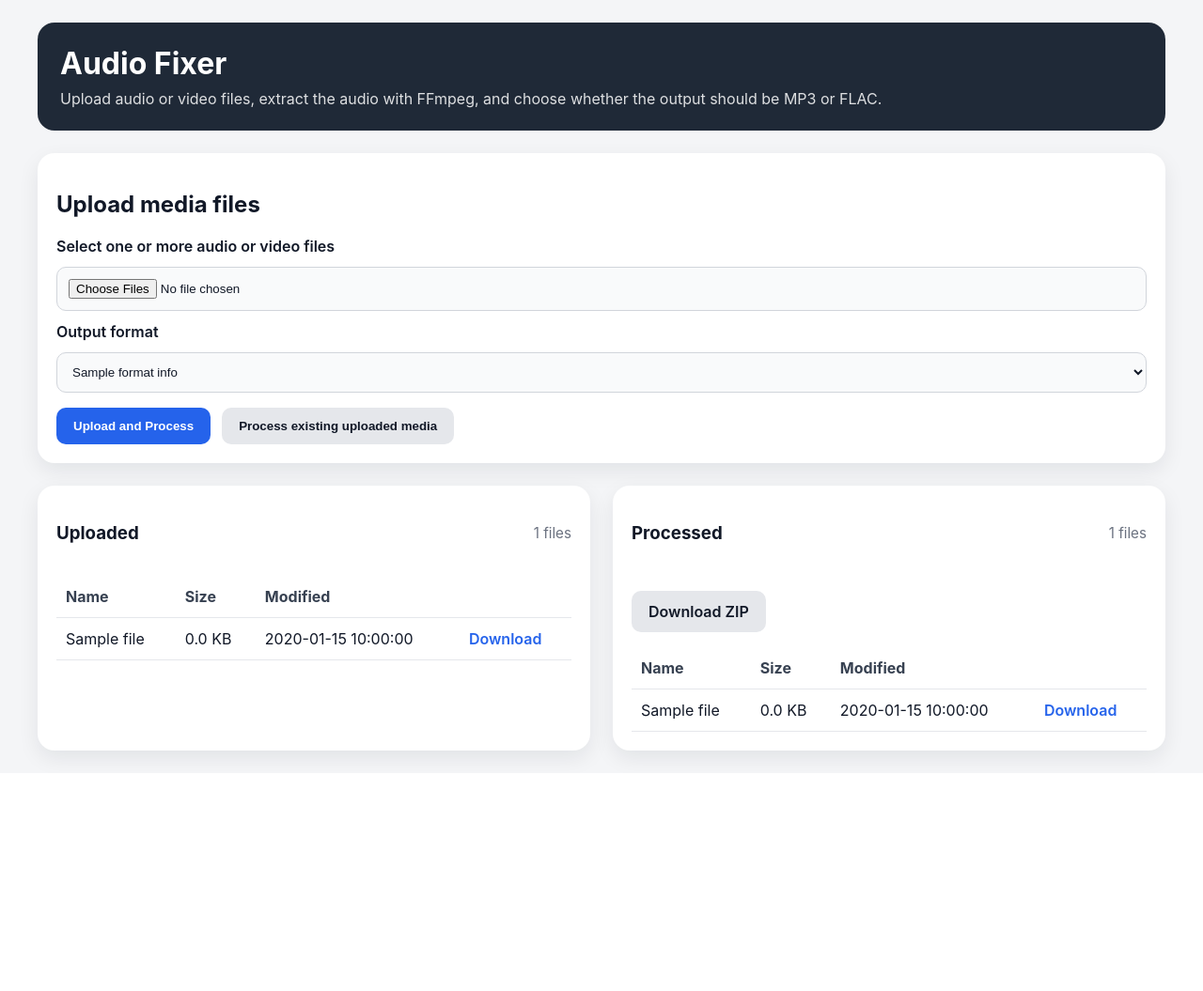
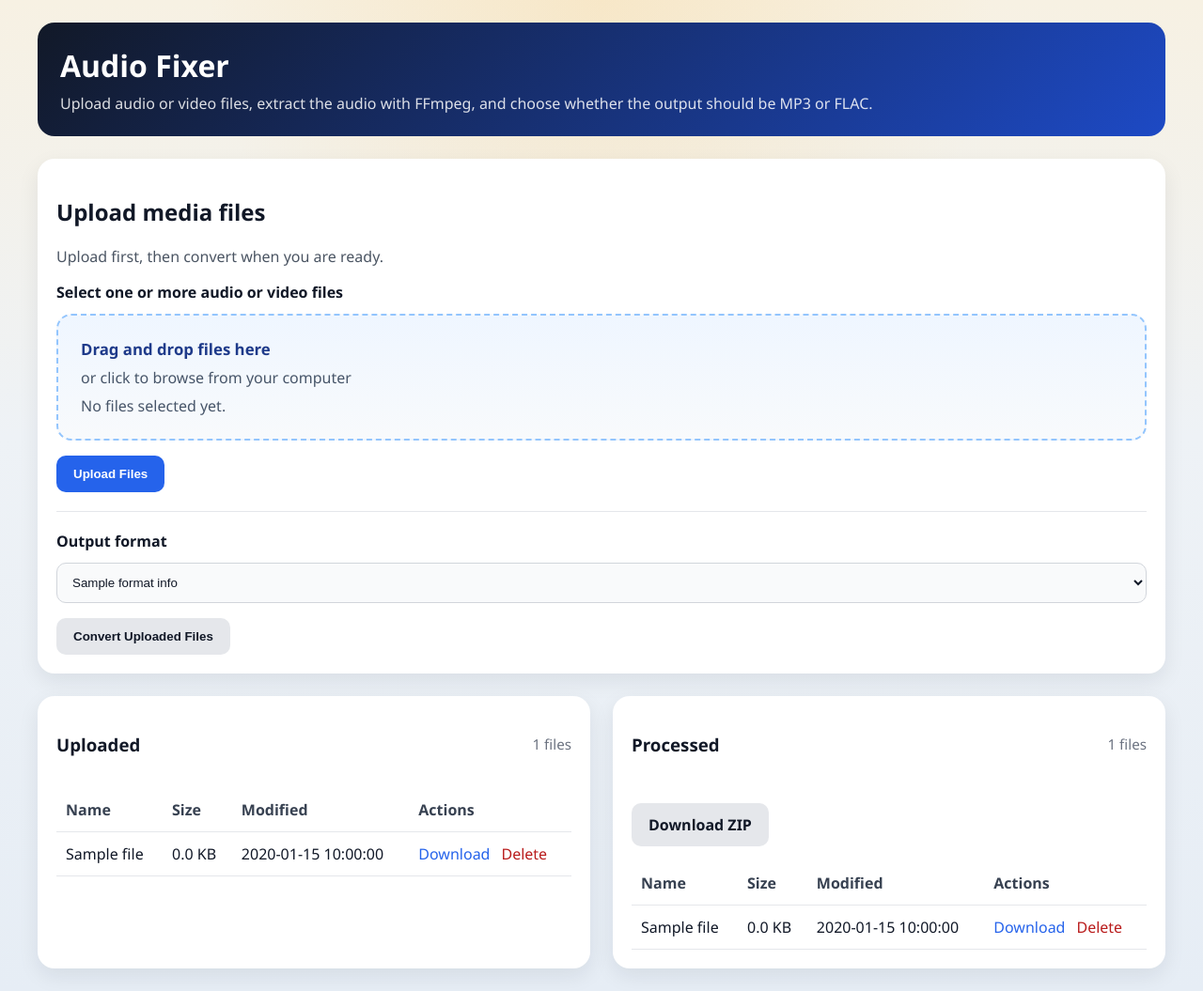
Before and after one commit to thesteau/audio_exporter, a Flask app: template templates/index.html in a window 1280 px wide. Shown: the whole page at 94% size. Before the commit the page ends 821 px from the top, so only its background shows below. Run offline with Flask 3, Linux system fonts and the light colour scheme; the template is opened without the code that fills it: most values are stand-ins (such as "Sample title", 1, 10 or a date in 2020); parts of the project's set-up code (start-up, migrations or seed data) failed here and were passed over.

Commit message:
Add a way to delete

```diff
--- /dev/null
+++ b/static/app.js
@@ -0,0 +1,43 @@
+document.addEventListener("DOMContentLoaded", () => {
+  const dropzone = document.querySelector("[data-dropzone]");
+  const fileInput = document.querySelector("[data-file-input]");
+  const summary = document.querySelector("[data-file-summary]");
+
+  if (!dropzone || !fileInput || !summary) {
+    return;
+  }
+
+  const updateSummary = (files) => {
+    if (!files || files.length === 0) {
+      summary.textContent = "No files selected yet.";
+      return;
+    }
+
+    if (files.length === 1) {
+      summary.textContent = `Selected: ${files[0].name}`;
+      return;
+    }
+
+    summary.textContent = `${files.length} files selected.`;
+  };
+
+  ["dragenter", "dragover"].forEach((eventName) => {
+    dropzone.addEventListener(eventName, (event) => {
+      event.preventDefault();
+      dropzone.classList.add("is-active");
+    });
+  });
+
+  ["dragleave", "drop"].forEach((eventName) => {
+    dropzone.addEventListener(eventName, (event) => {
+      event.preventDefault();
+      if (eventName === "drop") {
+        fileInput.files = event.dataTransfer.files;
+        updateSummary(fileInput.files);
+      }
+      dropzone.classList.remove("is-active");
+    });
+  });
+
+  fileInput.addEventListener("change", () => updateSummary(fileInput.files));
+});
--- a/static/style.css
+++ b/static/style.css
@@ -1,7 +1,9 @@
 body {
   margin: 0;
-  font-family: Inter, system-ui, -apple-system, BlinkMacSystemFont, "Segoe UI", sans-serif;
-  background: #f4f5f7;
+  font-family: "Segoe UI", system-ui, -apple-system, BlinkMacSystemFont, sans-serif;
+  background:
+    radial-gradient(circle at top, rgba(248, 180, 58, 0.16), transparent 34%),
+    linear-gradient(180deg, #f7f1e3 0%, #eef2f6 44%, #e6edf5 100%);
   color: #111827;
 }
 
@@ -14,7 +16,9 @@ body {
 .top-bar {
   margin-bottom: 24px;
   padding: 24px;
-  background: #1f2937;
+  background:
+    linear-gradient(135deg, rgba(17, 24, 39, 0.96), rgba(29, 78, 216, 0.88)),
+    #1f2937;
   color: white;
   border-radius: 18px;
 }
@@ -41,6 +45,11 @@ body {
   margin-bottom: 24px;
 }
 
+.card-copy {
+  margin: 0 0 16px;
+  color: #4b5563;
+}
+
 .field-label {
   display: block;
   margin: 12px 0 12px;
@@ -60,6 +69,45 @@ select {
   background: #f9fafb;
   color: #111827;
   box-sizing: border-box;
+}
+
+.dropzone {
+  display: grid;
+  gap: 8px;
+  padding: 24px;
+  border: 2px dashed #93c5fd;
+  border-radius: 16px;
+  background: linear-gradient(180deg, #eff6ff 0%, #f8fafc 100%);
+  cursor: pointer;
+  transition: transform 0.18s ease, border-color 0.18s ease, box-shadow 0.18s ease;
+}
+
+.dropzone:hover,
+.dropzone.is-active {
+  border-color: #2563eb;
+  box-shadow: 0 12px 24px rgba(37, 99, 235, 0.12);
+  transform: translateY(-1px);
+}
+
+.dropzone input[type="file"] {
+  display: none;
+}
+
+.dropzone-title {
+  font-size: 1.05rem;
+  font-weight: 700;
+  color: #1e3a8a;
+}
+
+.dropzone-subtitle,
+.dropzone-summary {
+  color: #475569;
+}
+
+.convert-form {
+  margin-top: 20px;
+  padding-top: 20px;
+  border-top: 1px solid #e5e7eb;
 }
 
 .button-row,
@@ -83,6 +131,12 @@ select {
   text-decoration: none;
   font-weight: 600;
   cursor: pointer;
+  transition: transform 0.18s ease, box-shadow 0.18s ease, opacity 0.18s ease;
+}
+
+.btn:hover:not(:disabled) {
+  transform: translateY(-1px);
+  box-shadow: 0 10px 18px rgba(15, 23, 42, 0.12);
 }
 
 .btn-primary {
@@ -95,10 +149,25 @@ select {
   color: #111827;
 }
 
+.btn:disabled,
+.btn-disabled {
+  opacity: 0.55;
+  pointer-events: none;
+}
+
 .link-button {
+  background: none;
+  border: none;
+  padding: 0;
   color: #2563eb;
   text-decoration: none;
   font-weight: 600;
+  font: inherit;
+  cursor: pointer;
+}
+
+.link-button-danger {
+  color: #b91c1c;
 }
 
 .file-grid {
@@ -135,6 +204,7 @@ select {
   padding: 12px 10px;
   border-bottom: 1px solid #e5e7eb;
   text-align: left;
+  vertical-align: top;
 }
 
 .file-table th {
@@ -147,6 +217,16 @@ select {
   padding: 18px;
   border: 1px dashed #d1d5db;
   border-radius: 12px;
+}
+
+.table-actions {
+  display: flex;
+  flex-wrap: wrap;
+  gap: 12px;
+}
+
+.inline-form {
+  margin: 0;
 }
 
 .flash-list {
@@ -186,3 +266,20 @@ select {
     grid-template-columns: repeat(2, minmax(0, 1fr));
   }
 }
+
+@media (max-width: 680px) {
+  .site-shell {
+    padding: 16px;
+  }
+
+  .card,
+  .file-panel,
+  .top-bar {
+    padding: 18px;
+  }
+
+  .file-table {
+    display: block;
+    overflow-x: auto;
+  }
+}
--- a/templates/index.html
+++ b/templates/index.html
@@ -5,6 +5,7 @@
     <meta name="viewport" content="width=device-width, initial-scale=1" />
     <title>Audio Fixer</title>
     <link rel="stylesheet" href="/static/style.css" />
+    <script src="/static/app.js" defer></script>
   </head>
   <body>
     <div class="site-shell">
@@ -28,9 +29,20 @@
 
         <section class="card upload-card">
           <h2>Upload media files</h2>
+          <p class="card-copy">Upload first, then convert when you are ready.</p>
           <form action="{{ url_for('upload') }}" method="post" enctype="multipart/form-data">
             <label class="field-label" for="files">Select one or more audio or video files</label>
-            <input type="file" id="files" name="files" accept="audio/*,video/*" multiple />
+            <label class="dropzone" for="files" data-dropzone>
+              <input type="file" id="files" name="files" accept="audio/*,video/*" multiple data-file-input />
+              <span class="dropzone-title">Drag and drop files here</span>
+              <span class="dropzone-subtitle">or click to browse from your computer</span>
+              <span class="dropzone-summary" data-file-summary>No files selected yet.</span>
+            </label>
+            <div class="button-row">
+              <button type="submit" class="btn btn-primary">Upload Files</button>
+            </div>
+          </form>
+          <form action="{{ url_for('process_files') }}" method="post" class="convert-form">
             <label class="field-label" for="output_format">Output format</label>
             <select id="output_format" name="output_format">
               {% for format_key, format_info in output_formats.items() %}
@@ -38,8 +50,7 @@
               {% endfor %}
             </select>
             <div class="button-row">
-              <button type="submit" class="btn btn-primary">Upload and Process</button>
-              <button type="submit" class="btn btn-secondary" formaction="{{ url_for('process_files') }}">Process existing uploaded media</button>
+              <button type="submit" class="btn btn-secondary" {% if not uploaded_files %}disabled{% endif %}>Convert Uploaded Files</button>
             </div>
           </form>
         </section>
@@ -53,7 +64,7 @@
             {% if uploaded_files %}
               <table class="file-table">
                 <thead>
-                  <tr><th>Name</th><th>Size</th><th>Modified</th><th></th></tr>
+                  <tr><th>Name</th><th>Size</th><th>Modified</th><th>Actions</th></tr>
                 </thead>
                 <tbody>
                   {% for file in uploaded_files %}
@@ -61,7 +72,14 @@
                       <td>{{ file.name }}</td>
                       <td>{{ (file.size / 1024) | round(1) }} KB</td>
                       <td>{{ file.modified.strftime('%Y-%m-%d %H:%M:%S') }}</td>
-                      <td><a class="link-button" href="{{ url_for('download_file', category='uploaded', filename=file.name) }}">Download</a></td>
+                      <td>
+                        <div class="table-actions">
+                          <a class="link-button" href="{{ url_for('download_file', category='uploaded', filename=file.name) }}">Download</a>
+                          <form action="{{ url_for('delete_file', category='uploaded', filename=file.name) }}" method="post" class="inline-form">
+                            <button type="submit" class="link-button link-button-danger" onclick="return confirm('Delete {{ file.name }}?');">Delete</button>
+                          </form>
+                        </div>
+                      </td>
                     </tr>
                   {% endfor %}
                 </tbody>
@@ -77,12 +95,16 @@
               <span class="count">{{ converted_files | length }} files</span>
             </div>
             <div class="panel-actions">
-              <a class="btn btn-secondary" href="{{ url_for('download_zip', category='converted') }}">Download ZIP</a>
+              {% if converted_files %}
+                <a class="btn btn-secondary" href="{{ url_for('download_zip', category='converted') }}">Download ZIP</a>
+              {% else %}
+                <span class="btn btn-secondary btn-disabled">Download ZIP</span>
+              {% endif %}
             </div>
             {% if converted_files %}
               <table class="file-table">
                 <thead>
-                  <tr><th>Name</th><th>Size</th><th>Modified</th><th></th></tr>
+                  <tr><th>Name</th><th>Size</th><th>Modified</th><th>Actions</th></tr>
                 </thead>
                 <tbody>
                   {% for file in converted_files %}
@@ -90,7 +112,14 @@
                       <td>{{ file.name }}</td>
                       <td>{{ (file.size / 1024) | round(1) }} KB</td>
                       <td>{{ file.modified.strftime('%Y-%m-%d %H:%M:%S') }}</td>
-                      <td><a class="link-button" href="{{ url_for('download_file', category='converted', filename=file.name) }}">Download</a></td>
+                      <td>
+                        <div class="table-actions">
+                          <a class="link-button" href="{{ url_for('download_file', category='converted', filename=file.name) }}">Download</a>
+                          <form action="{{ url_for('delete_file', category='converted', filename=file.name) }}" method="post" class="inline-form">
+                            <button type="submit" class="link-button link-button-danger" onclick="return confirm('Delete {{ file.name }}?');">Delete</button>
+                          </form>
+                        </div>
+                      </td>
                     </tr>
                   {% endfor %}
                 </tbody>
--- a/webapp/services/files.py
+++ b/webapp/services/files.py
@@ -87,3 +87,9 @@ def resolve_category_file(category: str, filename: str) -> Path:
     if not str(file_path).startswith(str(BASE_DIR.resolve())):
         raise ValueError("Invalid filename")
     return file_path
+
+
+def delete_category_file(category: str, filename: str) -> Path:
+    file_path = resolve_category_file(category, filename)
+    file_path.unlink()
+    return file_path
```
Also changed, not shown: webapp/routes.py (+27 -18 lines).
